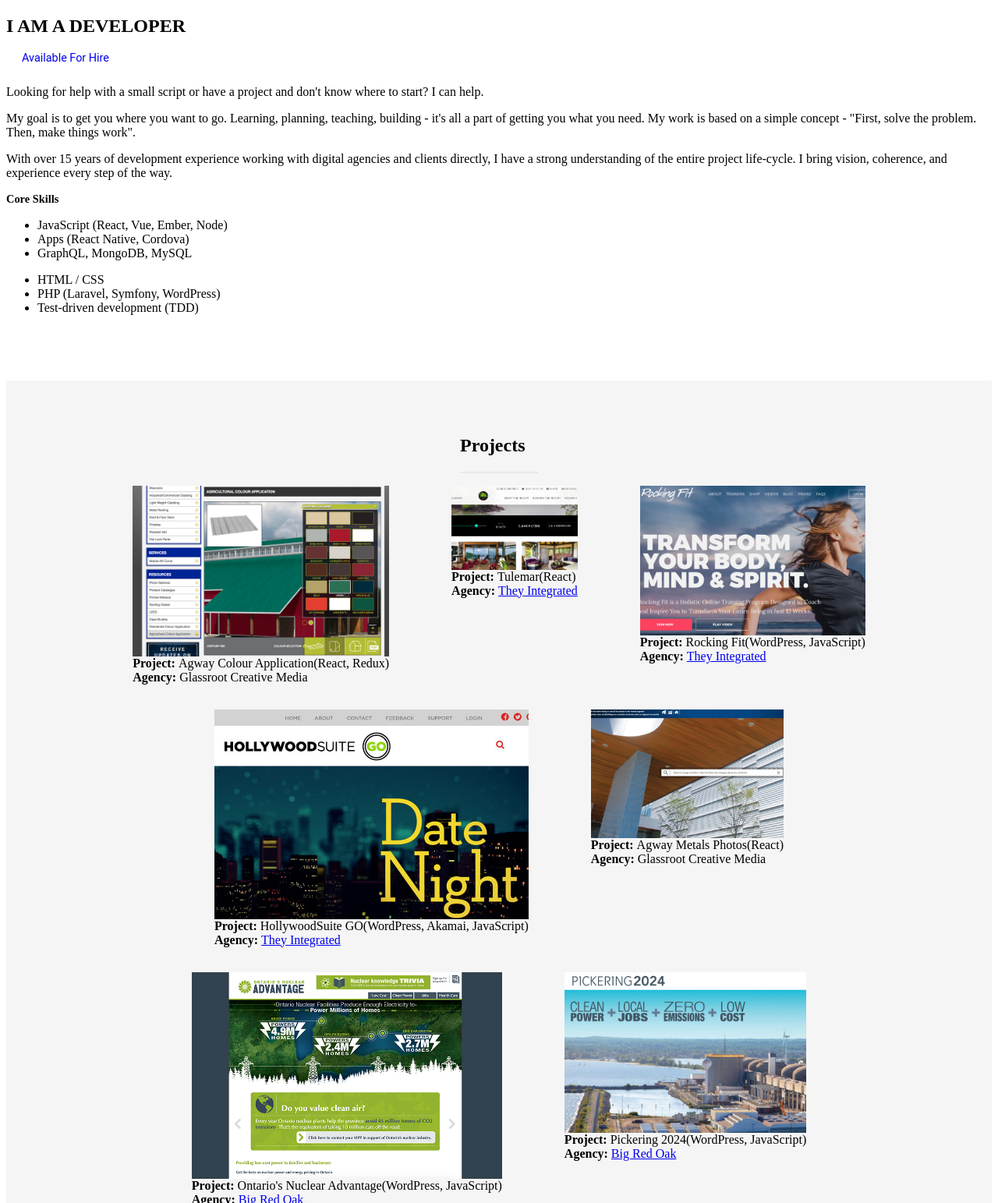
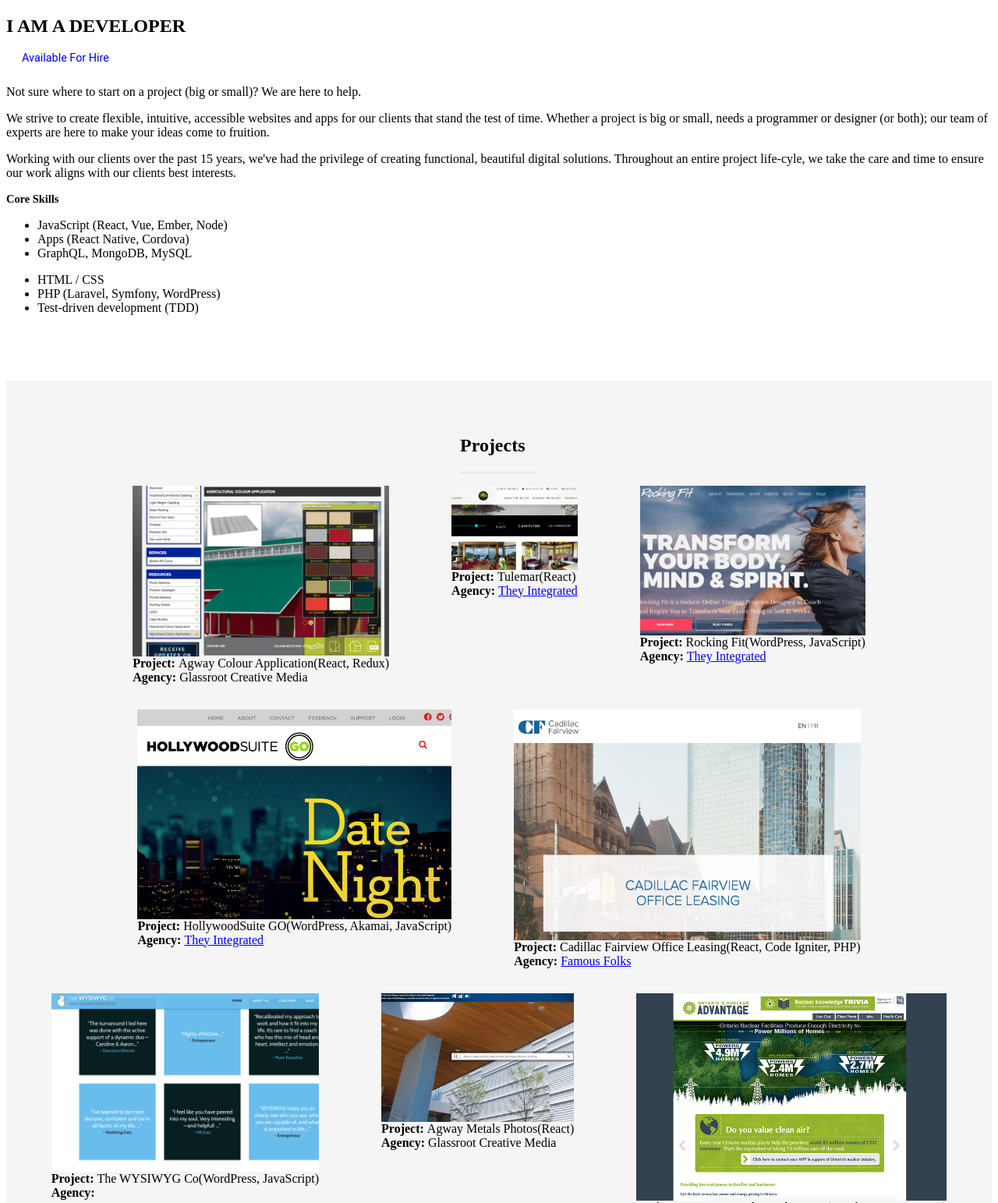
Before and after one commit to timarney/line37, a Gatsby site: page / in a window 1280 px wide. Shown: the top 1543 px of the page at 78% size. Built offline with nearby package versions, Linux system fonts and the light colour scheme; Gatsby itself is replaced by a stand-in of ours.

Commit message:
Portfolio update, language fix (#1)
* added cfoffice to portfolio

* language touch up to homepage

* wysiwygco into portfolio

```diff
--- a/serve/data.json
+++ b/serve/data.json
@@ -37,6 +37,22 @@
       "tech": "WordPress, Akamai, JavaScript",
       "notes":
         "<a href=\"http://workwiththey.com\" title=\"Work With They\" rel=\"noopener\" target=\"_blank\">They Integrated</a> "
+    },
+    {
+      "key": "cfoffice",
+      "url": "https://cfoffice.ca",
+      "featured": "true",
+      "name": "Cadillac Fairview Office Leasing",
+      "tech": "React, Code Igniter, PHP",
+      "notes":
+        "<a href=\"http://famousfolks.ca\" title=\"Famous Folks\" rel=\"noopener\" target=\"_blank\">Famous Folks</a> "
+    },
+    {
+      "key": "wysiwygco",
+      "url": "https://wysiwygco.com",
+      "featured": "true",
+      "name": "The WYSIWYG Co",
+      "tech": "WordPress, JavaScript"
     },
     {
       "key": "agphotos",
--- a/src/pages/index.js
+++ b/src/pages/index.js
@@ -53,20 +53,17 @@
             </StyledButton>
           </div>
           <p>
-            Looking for help with a small script or have a project and don't
-            know where to start? I can help.
+            Not sure where to start on a project (big or small)? We are here to help.
           </p>
           <p>
-            My goal is to get you where you want to go. Learning, planning,
-            teaching, building - it's all a part of getting you what you need.
-            My work is based on a simple concept - "First, solve the problem.
-            Then, make things work".
+            We strive to create flexible, intuitive, accessible websites and apps for our clients
+            that stand the test of time. Whether a project is big or small, needs a programmer or designer (or both);
+            our team of experts are here to make your ideas come to fruition.
           </p>
           <p>
-            With over 15 years of development experience working with digital
-            agencies and clients directly, I have a strong understanding of the
-            entire project life-cycle. I bring vision, coherence, and experience
-            every step of the way.
+            Working with our clients over the past 15 years, we've had the privilege
+            of creating functional, beautiful digital solutions. Throughout an entire
+            project life-cyle, we take the care and time to ensure our work aligns with our clients best interests.
           </p>
           <h2 style={{ fontSize: "0.9em" }}>Core Skills</h2>
           <Skills />
```
Also changed, not shown: src/img/cfoffice.jpg (added), src/img/wysiwygco.jpg (added).
